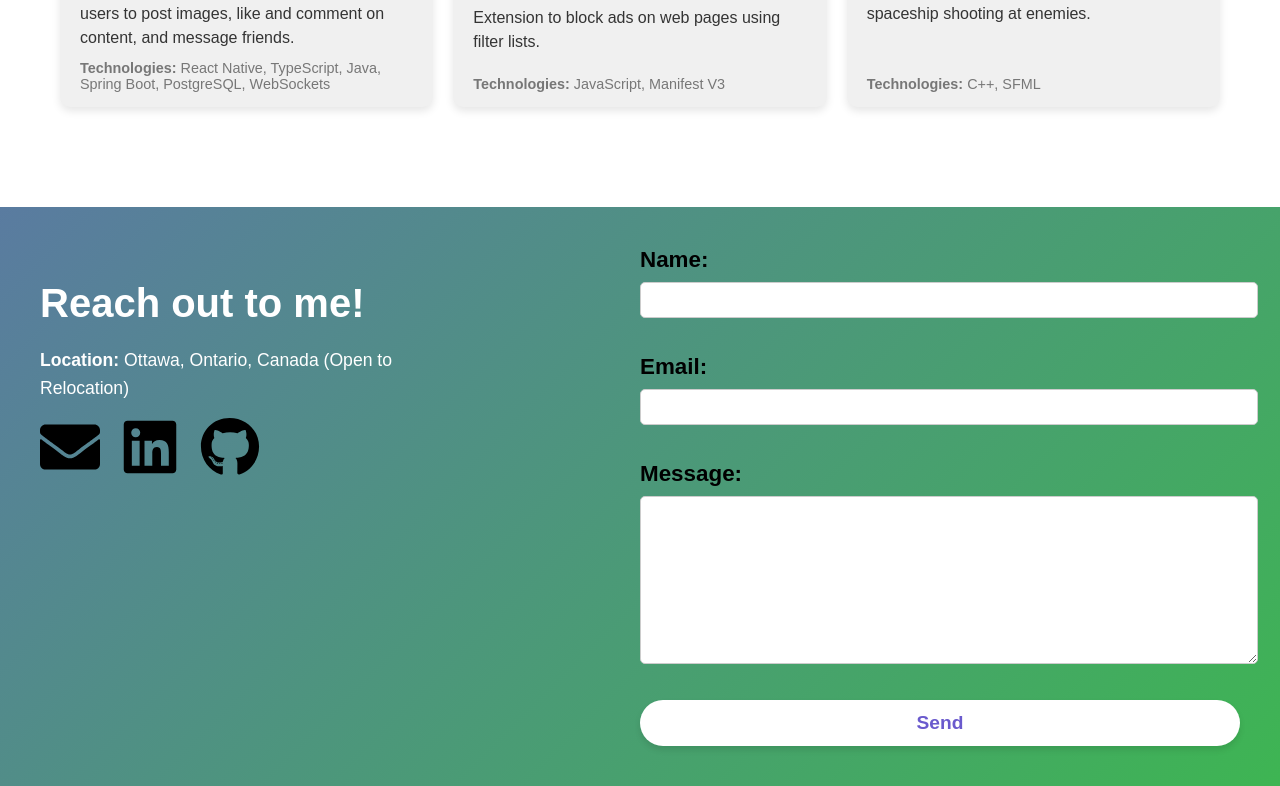
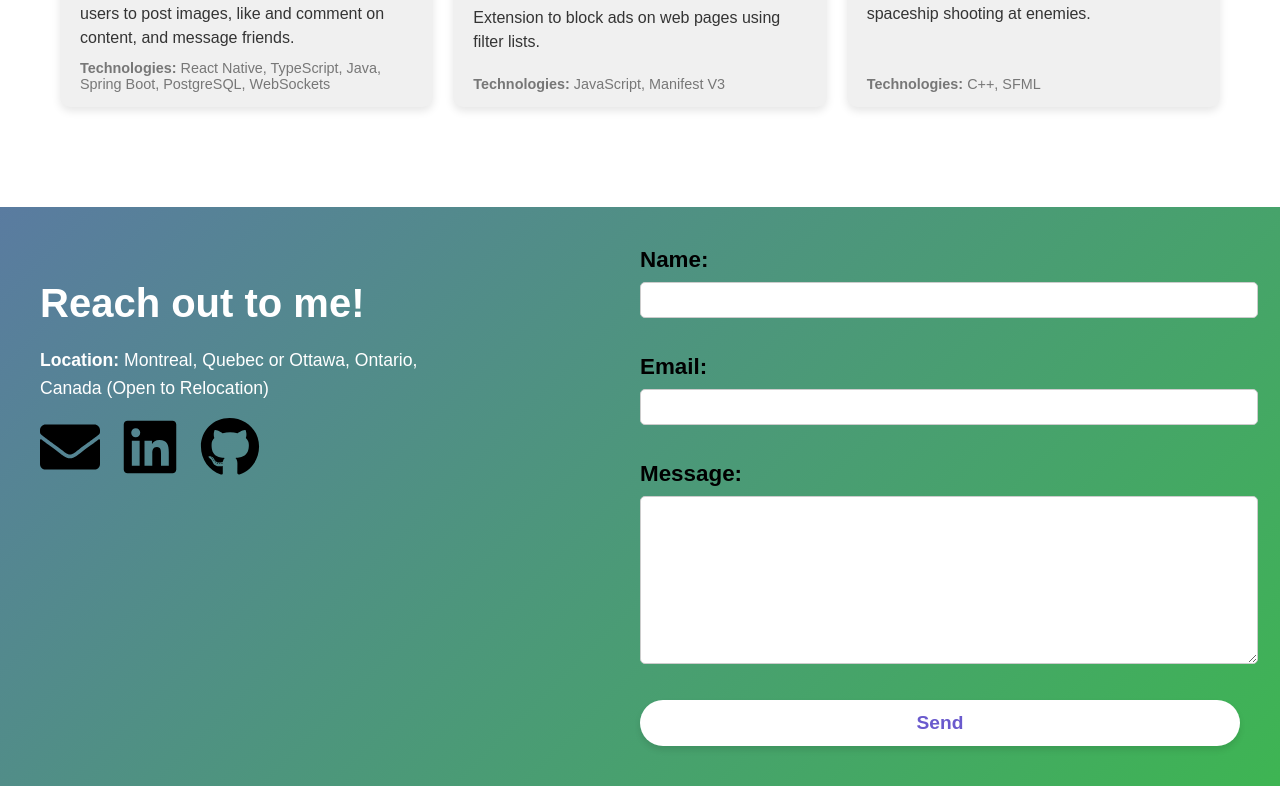
Before and after one commit to SenoussiAl/Portfolio-Website, a React (Create React App) app in the folder my-portfolio/: page / in a window 1280 px wide. Shown: the part 2941-3727 px from the top of the page. Built offline with nearby package versions, Linux system fonts and the light colour scheme; the HTML template or start-up script is replaced by a standard one.

Commit message:
Update location in contact information

```diff
--- a/my-portfolio/src/components/Contact.js
+++ b/my-portfolio/src/components/Contact.js
@@ -46,7 +46,7 @@ const Contact = () => {
             <div className="contact-container">
                 <div className="contact-info">
                     <h2>Reach out to me!</h2>
-                    <p><strong>Location:</strong> Ottawa, Ontario, Canada (Open to Relocation)</p>
+                    <p><strong>Location:</strong> Montreal, Quebec or Ottawa, Ontario, Canada (Open to Relocation)</p>
                     <div className="contact-icons">
                         <a href="mailto:senoussi08@gmail.com" target="_blank" rel="noopener noreferrer">
                             <FaEnvelope className="icon" />
```
